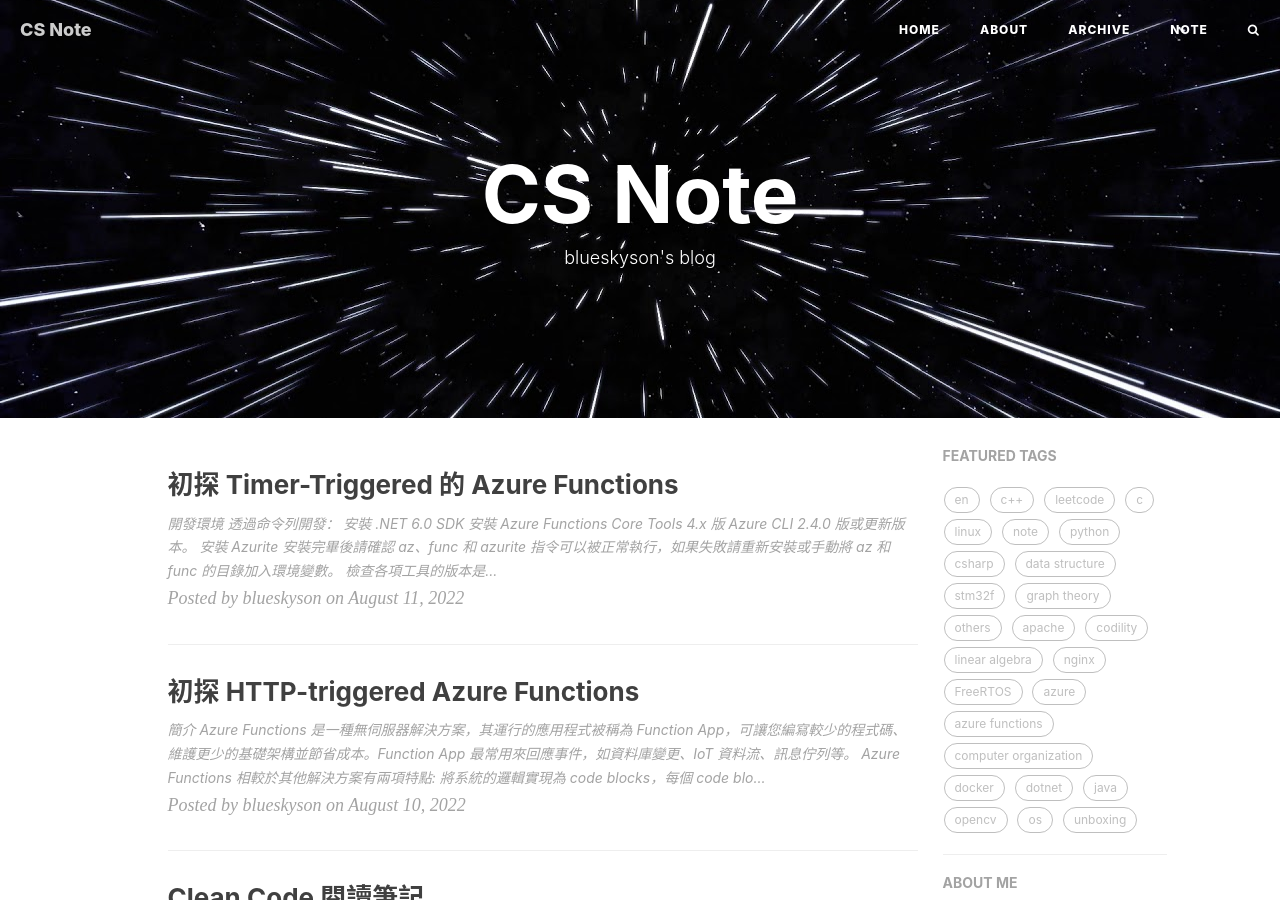
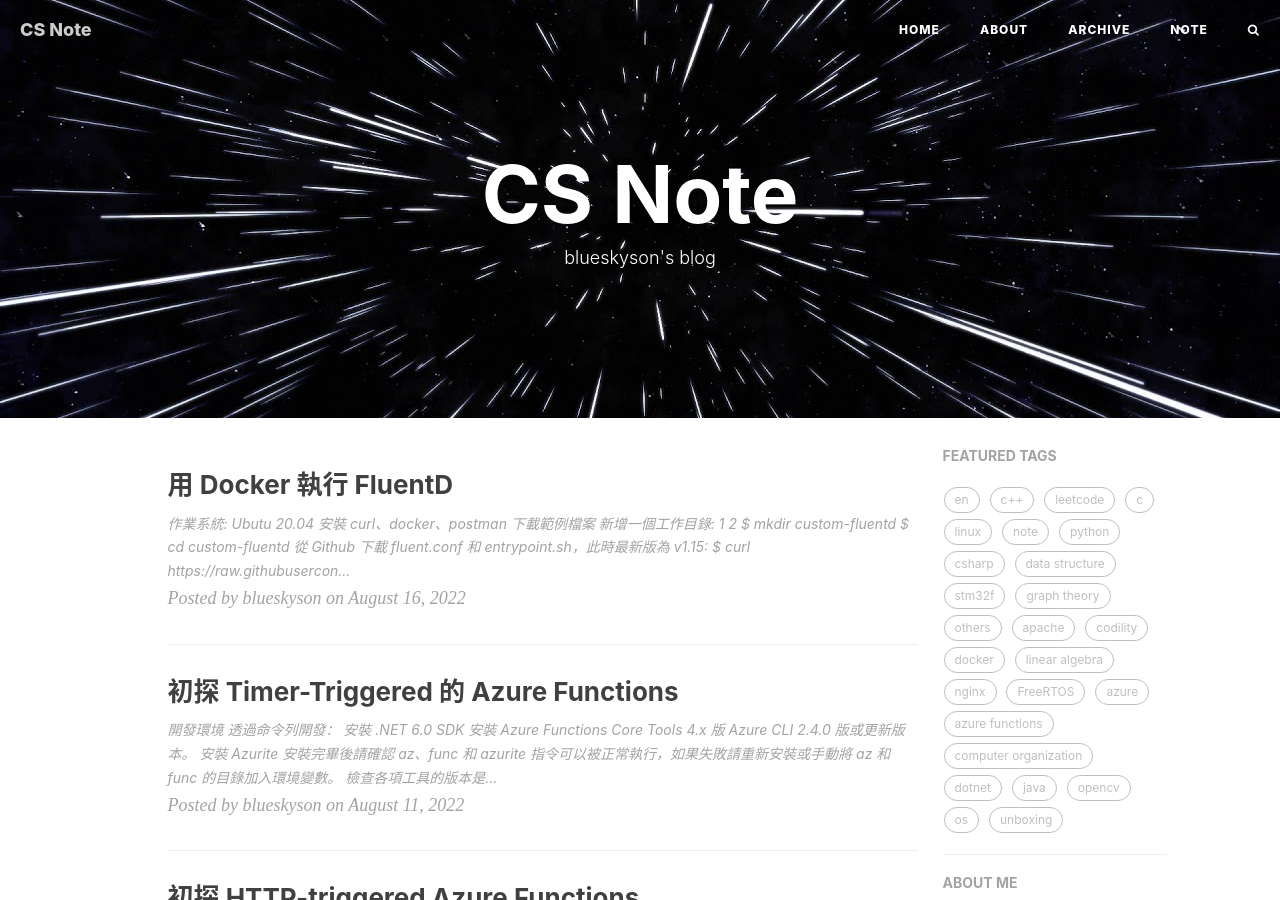
Before and after one commit to blueskyson/blueskyson.github.io, a Jekyll site: the page built from index.html, in a window 1280 px wide and 900 px high. Built offline with Jekyll 4.4.1, drawn with Linux system fonts in a browser that asks for light colours; nearby versions of some CDN libraries; the list of posts is cut into pages by our own code; comment, search, counter and statistics services are not loaded; some of the changed text lies outside the part shown.

Commit message:
Add docker fluentd

````diff
--- /dev/null
+++ b/_posts/2022/2022-08-16-run-fluentd-with-docker.md
@@ -0,0 +1,118 @@
+---
+title: "用 Docker 執行 FluentD"
+subtitle: ""
+excerpt: "fluent fluentd docker"
+layout: post
+author: "blueskyson"
+header-style: text
+tags:
+  - docker
+---
+
+作業系統: Ubutu 20.04
+安裝 curl、docker、postman
+
+## 下載範例檔案
+
+新增一個工作目錄:
+
+```
+$ mkdir custom-fluentd
+$ cd custom-fluentd
+```
+
+從 Github 下載 fluent.conf 和 entrypoint.sh，此時最新版為 v1.15:
+
+```non
+$ curl https://raw.githubusercontent.com/fluent/fluentd-docker-image/master/v1.15/alpine/fluent.conf > fluent.conf
+$ curl https://raw.githubusercontent.com/fluent/fluentd-docker-image/master/v1.15/alpine/entrypoint.sh > entrypoint.sh
+$ chmod +x entrypoint.sh
+```
+
+新增插件目錄，目錄中的 plugins scripts 會被複製進這個 Docker Image 中:
+
+```non
+$ mkdir plugins
+```
+
+下載 Dockerfile 範例:
+
+```non
+curl https://raw.githubusercontent.com/fluent/fluentd-docker-image/master/Dockerfile.sample > Dockerfile
+```
+
+## 製作 Dockerfile
+
+在 Dockerfile 中填入 `MAINTAINER` 和下載 Fluentd plugins，預設範例已經有 fluent-plugin-elasticsearch。
+
+```dockerfile
+FROM fluent/fluentd:v1.15-1
+MAINTAINER Jack_Lin <jacklin@cybersoft4u.com>
+
+USER root
+
+RUN apk add --no-cache --update --virtual .build-deps \
+        sudo build-base ruby-dev \
+ # cutomize following instruction as you wish
+ && sudo gem install fluent-plugin-elasticsearch \
+ && sudo gem sources --clear-all \
+ && apk del .build-deps \
+ && rm -rf /home/fluent/.gem/ruby/2.5.0/cache/*.gem
+
+COPY fluent.conf /fluentd/etc/
+COPY entrypoint.sh /bin/
+
+USER fluent
+```
+
+改寫 fluent.conf:
+
+```xml
+# Hello World configuration will take events received on port 18080 using
+# HTTP as a protocol
+
+# set Fluentd's configuration parameters
+<system>
+    Log_Level info
+</system>
+
+# define the HTTP source which will provide log events
+<source>
+    @type http
+    port 18080
+</source>
+
+# accept all log events regardless of tag and write them to the console
+<match *>
+    @type stdout
+</match>
+
+```
+
+建置 Docker Image:
+
+```non
+$ docker build -t custom-fluentd:latest ./
+```
+
+## 測試
+
+用剛剛建立的 Docker Image 啟動一個 Container:
+- 命名為 custom-docker-fluent-logger
+- 將 logs 目錄掛載到 Container
+- 把連接埠 18080 對應到主機的 18080。
+
+```non
+$ mkdir -p logs
+$ docker run -it --rm --name custom-docker-fluent-logger -v $(pwd)/logs:/fluentd/logs -p 18080:18080 custom-fluentd:latest
+```
+
+接著打開 Postman，傳送一個 json 到 localhost:18080。
+
+![](https://raw.githubusercontent.com/blueskyson/image-host/master/2022/fluentd-1.png)
+
+![](https://raw.githubusercontent.com/blueskyson/image-host/master/2022/fluentd-2.png)
+
+每傳送一次，在 custom-docker-fluent-logger 就會輸出一行 `{"Hello": "World"}`:
+
+![](https://raw.githubusercontent.com/blueskyson/image-host/master/2022/fluentd-3.png)
````
Also changed, not shown: _posts/2022/2022-08-11-timer-triggered-azure-functions.md (+1 -1 lines).
